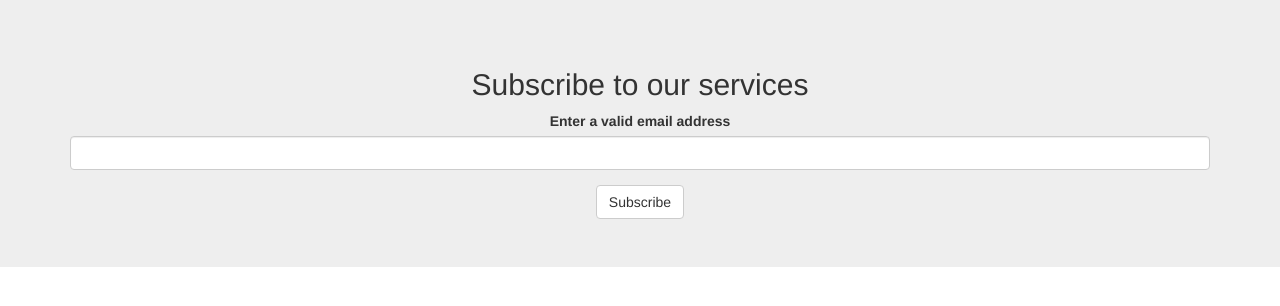
After one commit to josphat-otieno/blog-post, a Flask app: page /subcscribe in a window 1280 px wide. The commit adds this page. Shown: the top 306 px of the page. Run offline with Flask 2, Linux system fonts and the light colour scheme; some libraries are stand-ins or nearby versions.

Commit message:
added subscription view function

```diff
--- a/app/main/forms.py
+++ b/app/main/forms.py
@@ -15,3 +15,7 @@ class PostForm(FlaskForm):
     title = StringField("Title", validators=[Required()])
     content = TextAreaField("Wrie your blog..", validators=[Required()])
     submit = SubmitField("Submit Pitch")
+
+class SubscriptionForm(FlaskForm):
+    email= StringField("Enter a valid email address", validators=[Required()])
+    submit = SubmitField('Subscribe')
--- a/app/main/views.py
+++ b/app/main/views.py
@@ -4,8 +4,9 @@ from flask import render_template, request, redirect ,url_for ,abort,flash
 from . import main
 from .. import db, photos
 from flask_login import login_required, current_user
-from app.models import Post, User,Comment
-from .forms import PostForm,CommentsForm, UpdateProfile
+from app.models import Post, User,Comment, Subscribers
+from .forms import PostForm,CommentsForm, SubscriptionForm, UpdateProfile
+from  ..email import mail_message
 
 
 @main.route('/')
@@ -135,3 +136,20 @@ def update_pic(name):
         user.profile_pic_path = path
         db.session.commit()
     return redirect(url_for('main.profile',name=name))
+
+@main.route('/subcscribe', methods = ['GET','POST'])
+def subscription():
+    subscription_form= SubscriptionForm()
+    try:
+        if subscription_form.validate_on_submit():
+            subscriber = Subscribers(email = subscription_form.email.data)
+            db.session.add(subscriber)
+            db.session.commit()
+            flash('You are now subscribed!')
+            mail_message("Welcome to Blog On","email/welcome",subscriber.email,subscriber=subscriber)
+            print("sent")
+            return redirect(url_for('main.index'))
+    except:
+        return redirect(url_for('main.index'))
+
+    return render_template ('subscribe.html',  subscription_form = subscription_form)
--- a/app/templates/navbar.html
+++ b/app/templates/navbar.html
@@ -20,6 +20,7 @@
               <li style="color: mintcream">{{current_user.username}}</li>
               <li><a style="color: green; font-size: larger; font-weight: bold;" href="{{url_for('auth.logout')}}">Sign out</a></li>
               {% else %}
+              <li><a style="color: green; font-size: larger; font-weight: bold;" href="{{url_for('main.subscription')}}">Subscribe</a></li>
               <li><a style="color: green; font-size: larger; font-weight: bold;" href="{{url_for('auth.login')}}">Sign in</a></li>
               {%endif%}
             </ul>
--- /dev/null
+++ b/app/templates/subscribe.html
@@ -0,0 +1,12 @@
+{% import 'bootstrap/wtf.html' as wtf %}
+{% extends 'bootstrap/base.html' %}
+
+
+{%block content%}
+<div class="jumbotron jumbotron-fluid">
+    <div class="container text-center">
+      <h2 class="card-title h1-responsive font-bold">Subscribe to our services</h2>
+    <div class="cotainer">
+        {{ wtf.quick_form(subscription_form)}}
+    </div>
+{%endblock%}
```
Also changed, not shown: app/models.py (+7 -7 lines).
